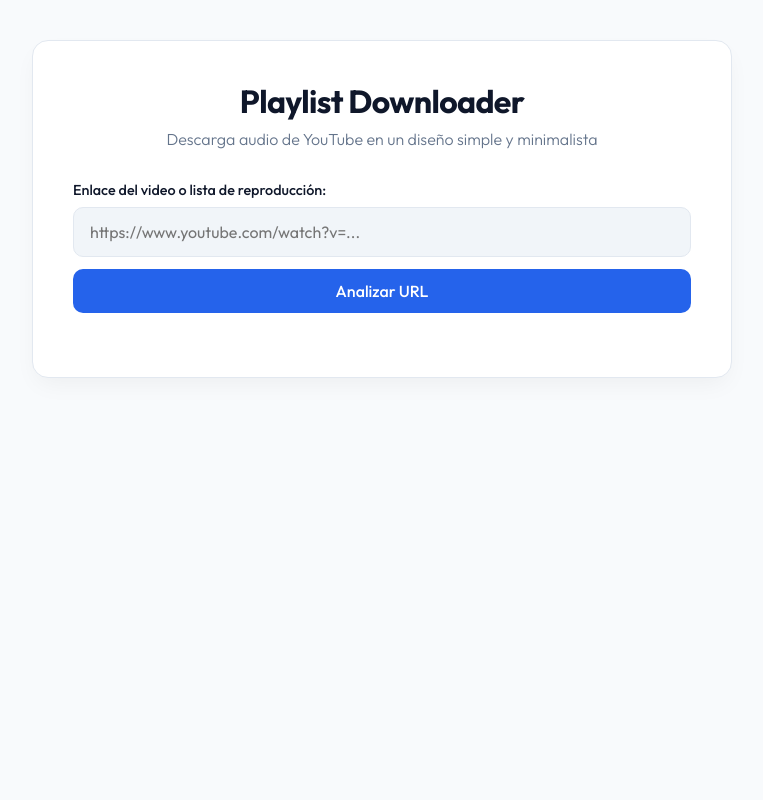
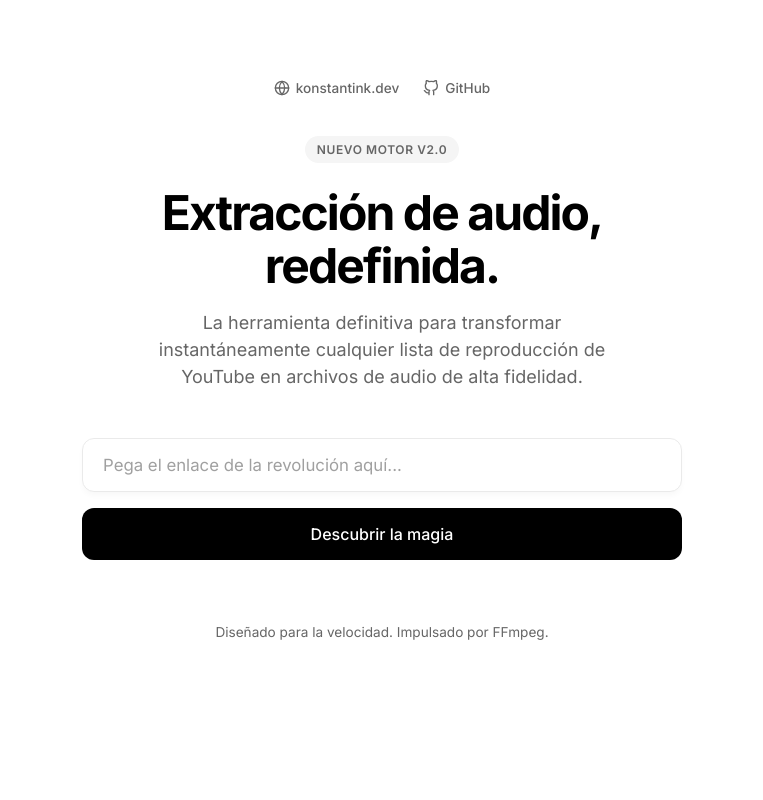
Before and after one commit to konstantinWDK/youtube-playlist-downloader, a Flask app: page / in a window 1280 px wide. Shown: the whole page, without its empty margins (258-1021 px from the left). Run offline with Flask 3, Linux system fonts and the light colour scheme.

Commit message:
feat: add top nav links, update copy, and add rotating loading messages

```diff
--- a/templates/index.html
+++ b/templates/index.html
@@ -3,21 +3,20 @@
 <head>
     <meta charset="UTF-8">
     <meta name="viewport" content="width=device-width, initial-scale=1.0">
-    <title>YouTube MP3 Downloader</title>
+    <title>Audio Extraído. Sin Límites.</title>
     <link rel="preconnect" href="https://fonts.googleapis.com">
     <link rel="preconnect" href="https://fonts.gstatic.com" crossorigin>
-    <link href="https://fonts.googleapis.com/css2?family=Outfit:wght@300;400;500;600;700&display=swap" rel="stylesheet">
+    <link href="https://fonts.googleapis.com/css2?family=Inter:wght@300;400;500;600;700&display=swap" rel="stylesheet">
     <style>
         :root {
-            --primary: #2563eb;
-            --primary-hover: #1d4ed8;
-            --bg-color: #f8fafc;
-            --card-bg: #ffffff;
-            --text-main: #0f172a;
-            --text-muted: #64748b;
-            --border: #e2e8f0;
-            --success: #10b981;
-            --danger: #ef4444;
+            --bg: #ffffff;
+            --fg: #000000;
+            --muted: #666666;
+            --border: #eaeaea;
+            --accent: #000000;
+            --accent-hover: #333333;
+            --success: #0070f3;
+            --danger: #e00;
         }
 
         * {
@@ -27,75 +26,93 @@
         }
 
         body {
-            font-family: 'Outfit', sans-serif;
-            background-color: var(--bg-color);
-            color: var(--text-main);
+            font-family: 'Inter', -apple-system, BlinkMacSystemFont, "Segoe UI", Roboto, sans-serif;
+            background-color: var(--bg);
+            color: var(--fg);
             min-height: 100vh;
             display: flex;
             justify-content: center;
             align-items: flex-start;
-            padding: 40px 24px;
+            padding: 80px 24px;
+            -webkit-font-smoothing: antialiased;
         }
 
         .container {
             width: 100%;
-            max-width: 700px;
-            background: var(--card-bg);
-            border: 1px solid var(--border);
-            border-radius: 16px;
-            padding: 40px;
-            box-shadow: 0 10px 25px -5px rgba(0, 0, 0, 0.05);
-            transition: all 0.3s ease;
+            max-width: 600px;
+            animation: fade-in-up 0.8s cubic-bezier(0.16, 1, 0.3, 1) forwards;
+            opacity: 0;
+            transform: translateY(20px);
+        }
+
+        @keyframes fade-in-up {
+            to {
+                opacity: 1;
+                transform: translateY(0);
+            }
         }
 
         .header {
             text-align: center;
-            margin-bottom: 32px;
+            margin-bottom: 48px;
+        }
+
+        .badge {
+            display: inline-block;
+            padding: 6px 12px;
+            font-size: 0.75rem;
+            font-weight: 600;
+            letter-spacing: 0.05em;
+            text-transform: uppercase;
+            background: #f5f5f5;
+            color: var(--muted);
+            border-radius: 9999px;
+            margin-bottom: 24px;
         }
 
         h1 {
-            font-size: 2rem;
+            font-size: 3rem;
             font-weight: 700;
-            color: var(--text-main);
-            margin-bottom: 8px;
-            letter-spacing: -0.02em;
+            letter-spacing: -0.04em;
+            line-height: 1.1;
+            margin-bottom: 16px;
         }
 
         p.subtitle {
-            color: var(--text-muted);
-            font-size: 1rem;
-            font-weight: 300;
+            color: var(--muted);
+            font-size: 1.125rem;
+            font-weight: 400;
+            line-height: 1.5;
+            max-width: 480px;
+            margin: 0 auto;
         }
 
         .input-group {
-            margin-bottom: 24px;
-        }
-
-        label {
-            display: block;
-            font-size: 0.9rem;
-            font-weight: 500;
-            color: var(--text-main);
-            margin-bottom: 8px;
+            margin-bottom: 32px;
+            position: relative;
         }
 
         input[type="text"] {
             width: 100%;
-            padding: 14px 16px;
+            padding: 16px 20px;
             border: 1px solid var(--border);
-            border-radius: 10px;
+            border-radius: 12px;
             font-family: inherit;
-            font-size: 1rem;
-            color: var(--text-main);
-            background: #f1f5f9;
-            transition: all 0.2s;
+            font-size: 1.05rem;
+            color: var(--fg);
+            background: var(--bg);
+            transition: all 0.2s ease;
+            box-shadow: 0 4px 6px -1px rgba(0, 0, 0, 0.03);
         }
 
         input[type="text"]:focus {
             outline: none;
-            border-color: var(--primary);
-            background: #fff;
-            box-shadow: 0 0 0 3px rgba(37, 99, 235, 0.1);
+            border-color: var(--accent);
+            box-shadow: 0 0 0 1px var(--accent);
+        }
+
+        input[type="text"]::placeholder {
+            color: #a0a0a0;
         }
 
         .btn {
@@ -103,76 +120,99 @@
             align-items: center;
             justify-content: center;
             gap: 8px;
-            padding: 12px 24px;
+            padding: 16px 24px;
             border: none;
-            border-radius: 10px;
+            border-radius: 12px;
             font-family: inherit;
             font-size: 1rem;
             font-weight: 500;
             cursor: pointer;
-            transition: all 0.2s;
+            transition: all 0.2s ease;
             width: 100%;
         }
 
         .btn-primary {
-            background: var(--primary);
+            background: var(--accent);
             color: white;
         }
 
         .btn-primary:hover:not(:disabled) {
-            background: var(--primary-hover);
+            background: var(--accent-hover);
+            transform: translateY(-1px);
+            box-shadow: 0 4px 14px 0 rgba(0,0,0,0.1);
         }
 
         .btn-secondary {
-            background: #f1f5f9;
-            color: var(--text-main);
+            background: #ffffff;
+            color: var(--fg);
             border: 1px solid var(--border);
         }
 
         .btn-secondary:hover:not(:disabled) {
-            background: #e2e8f0;
+            background: #fafafa;
+            border-color: #000;
         }
 
         .btn:disabled {
-            opacity: 0.6;
+            opacity: 0.5;
             cursor: not-allowed;
+            transform: none !important;
+            box-shadow: none !important;
         }
 
         /* Playlist Selection Styles */
         #selection-section {
             display: none;
-            margin-top: 24px;
+            margin-top: 32px;
             border-top: 1px solid var(--border);
-            padding-top: 24px;
+            padding-top: 32px;
+            animation: fade-in 0.4s ease forwards;
+        }
+
+        @keyframes fade-in {
+            from { opacity: 0; }
+            to { opacity: 1; }
         }
 
         .selection-header {
             display: flex;
             justify-content: space-between;
             align-items: center;
-            margin-bottom: 16px;
+            margin-bottom: 24px;
         }
 
         .selection-header h3 {
-            font-size: 1.1rem;
+            font-size: 1.25rem;
             font-weight: 600;
+            letter-spacing: -0.02em;
+        }
+
+        .checkbox-wrapper {
+            display: flex;
+            align-items: center;
+            gap: 8px;
+            font-size: 0.9rem;
+            color: var(--muted);
+            cursor: pointer;
         }
 
         .video-list {
             max-height: 400px;
             overflow-y: auto;
             border: 1px solid var(--border);
-            border-radius: 10px;
-            margin-bottom: 20px;
+            border-radius: 12px;
+            margin-bottom: 24px;
             background: #fafafa;
+            scrollbar-width: thin;
         }
 
         .video-item {
             display: flex;
             align-items: center;
-            padding: 12px 16px;
+            padding: 16px;
             border-bottom: 1px solid var(--border);
             transition: background 0.2s;
+            background: #ffffff;
         }
 
         .video-item:last-child {
@@ -283,54 +337,102 @@
 
         .flex-row {
             display: flex;
-            gap: 12px;
-            margin-bottom: 12px;
+            gap: 16px;
+            margin-top: 16px;
+        }
+
+        .footer {
+            margin-top: 64px;
+            text-align: center;
+            font-size: 0.85rem;
+            color: var(--muted);
+        }
+        .top-nav {
+            display: flex;
+            justify-content: center;
+            align-items: center;
+            gap: 24px;
+            margin-bottom: 40px;
+            font-size: 0.85rem;
+            font-weight: 500;
+        }
+
+        .top-nav a {
+            color: var(--muted);
+            text-decoration: none;
+            display: flex;
+            align-items: center;
+            gap: 6px;
+            transition: color 0.2s;
+        }
+
+        .top-nav a:hover {
+            color: var(--fg);
+        }
+
+        .top-nav svg {
+            width: 16px;
+            height: 16px;
         }
     </style>
 </head>
 <body>
     <div class="container">
+        <div class="top-nav">
+            <a href="https://konstantink.dev" target="_blank">
+                <svg viewBox="0 0 24 24" fill="none" stroke="currentColor" stroke-width="2" stroke-linecap="round" stroke-linejoin="round"><circle cx="12" cy="12" r="10"></circle><line x1="2" y1="12" x2="22" y2="12"></line><path d="M12 2a15.3 15.3 0 0 1 4 10 15.3 15.3 0 0 1-4 10 15.3 15.3 0 0 1-4-10 15.3 15.3 0 0 1 4-10z"></path></svg>
+                konstantink.dev
+            </a>
+            <a href="https://github.com/Konstantinwdk/youtube-playlist-downloader" target="_blank">
+                <svg viewBox="0 0 24 24" fill="none" stroke="currentColor" stroke-width="2" stroke-linecap="round" stroke-linejoin="round"><path d="M9 19c-5 1.5-5-2.5-7-3m14 6v-3.87a3.37 3.37 0 0 0-.94-2.61c3.14-.35 6.44-1.54 6.44-7A5.44 5.44 0 0 0 20 4.77 5.07 5.07 0 0 0 19.91 1S18.73.65 16 2.48a13.38 13.38 0 0 0-7 0C6.27.65 5.09 1 5.09 1A5.07 5.07 0 0 0 5 4.77a5.44 5.44 0 0 0-1.5 3.78c0 5.42 3.3 6.61 6.44 7A3.37 3.37 0 0 0 9 18.13V22"></path></svg>
+                GitHub
+            </a>
+        </div>
         <div class="header">
-            <h1>Playlist Downloader</h1>
-            <p class="subtitle">Descarga audio de YouTube en un diseño simple y minimalista</p>
+            <span class="badge">Nuevo Motor V2.0</span>
+            <h1>Extracción de audio,<br>redefinida.</h1>
+            <p class="subtitle">La herramienta definitiva para transformar instantáneamente cualquier lista de reproducción de YouTube en archivos de audio de alta fidelidad.</p>
         </div>
 
         <div class="input-group">
-            <label for="url-input">Enlace del video o lista de reproducción:</label>
+            <input type="text" id="url-input" placeholder="Pega el enlace de la revolución aquí...">
             <div class="flex-row">
-                <input type="text" id="url-input" placeholder="https://www.youtube.com/watch?v=...">
+                <button class="btn btn-primary" id="analyze-btn">
+                    <span>Descubrir la magia</span>
+                </button>
             </div>
-            <button class="btn btn-primary" id="analyze-btn">
-                <span>Analizar URL</span>
-            </button>
         </div>
 
         <!-- Section 2: Selection -->
         <div id="selection-section">
             <div class="selection-header">
-                <h3>Selecciona las canciones</h3>
-                <div>
+                <h3>Selecciona tu experiencia</h3>
+                <label class="checkbox-wrapper">
                     <input type="checkbox" id="select-all" checked>
-                    <label for="select-all" style="display:inline; margin-left:4px; cursor:pointer;">Seleccionar todo</label>
-                </div>
+                    <span>Seleccionar todo</span>
+                </label>
             </div>
 
             <div class="video-list" id="video-list">
                 <!-- Video items will be injected here -->
             </div>
 
-            <div class="flex-row" style="margin-bottom: 0;">
-                <button class="btn btn-secondary" id="cancel-btn">Cancelar</button>
-                <button class="btn btn-primary" id="start-download-btn">Descargar Seleccionadas</button>
+            <div class="flex-row">
+                <button class="btn btn-secondary" id="cancel-btn">Descartar</button>
+                <button class="btn btn-primary" id="start-download-btn">Materializar audio</button>
             </div>
         </div>
 
         <!-- Section 3: Status Tracking -->
         <div id="status-section">
             <div class="status-header">
-                <h3>Descargas en progreso</h3>
+                <h3>Proceso de transformación</h3>
             </div>
             <div id="status-list"></div>
+        </div>
+
+        <div class="footer">
+            Diseñado para la velocidad. Impulsado por FFmpeg.
         </div>
     </div>
 
@@ -348,17 +450,36 @@
         const statusListEl = document.getElementById('status-list');
 
         let loadedVideos = [];
+        let messageInterval;
+        const loadingMessages = [
+            "Procesando señal...",
+            "Iniciando enlace cuántico con YouTube...",
+            "Analizando las ondas sonoras...",
+            "¡Vaya! Parece que hay bastantes canciones por aquí...",
+            "Desencriptando la matriz musical...",
+            "Casi lo tenemos, no desesperes...",
+            "Extrayendo la máxima calidad posible..."
+        ];
 
         // 1. Analyze URL
         analyzeBtn.addEventListener('click', async () => {
             const url = urlInput.value.trim();
             if (!url) {
-                alert("Introduce una URL válida");
+                urlInput.focus();
                 return;
             }
 
             analyzeBtn.disabled = true;
-            analyzeBtn.innerHTML = '<div class="spinner"></div> <span>Analizando...</span>';
+            let msgIndex = 0;
+            analyzeBtn.innerHTML = `<div class="spinner"></div> <span id="analyze-msg">${loadingMessages[0]}</span>`;
+
+            clearInterval(messageInterval);
+            messageInterval = setInterval(() => {
+                msgIndex = (msgIndex + 1) % loadingMessages.length;
+                const msgEl = document.getElementById('analyze-msg');
+                if(msgEl) msgEl.innerText = loadingMessages[msgIndex];
+            }, 3000);
+
             selectionSection.style.display = 'none';
 
             try {
@@ -370,7 +491,7 @@
 
                 if (!response.ok) {
                     const data = await response.json();
-                    throw new Error(data.error || 'Error al analizar la URL');
+                    throw new Error(data.error || 'Fallo en la extracción de datos.');
                 }
 
                 const data = await response.json();
@@ -378,11 +499,15 @@
                 renderVideoList(loadedVideos);
                 selectionSection.style.display = 'block';
 
+                // Scroll to selection
+                selectionSection.scrollIntoView({ behavior: 'smooth', block: 'start' });
+
             } catch (err) {
                 alert(err.message);
             } finally {
+                clearInterval(messageInterval);
                 analyzeBtn.disabled = false;
-                analyzeBtn.innerHTML = '<span>Analizar URL</span>';
+                analyzeBtn.innerHTML = '<span>Descubrir la magia</span>';
             }
         });
 
@@ -443,15 +568,12 @@
         // 2. Start Download
         startDownloadBtn.addEventListener('click', async () => {
             const checkboxes = document.querySelectorAll('.video-checkbox:checked');
-            if (checkboxes.length === 0) {
-                alert('Selecciona al menos una canción.');
-                return;
-            }
+            if (checkboxes.length === 0) return;
 
             const selectedVideos = Array.from(checkboxes).map(c => loadedVideos[c.dataset.index]);
 
             startDownloadBtn.disabled = true;
-            startDownloadBtn.innerHTML = '<div class="spinner"></div> <span>Iniciando...</span>';
+            startDownloadBtn.innerHTML = '<div class="spinner"></div> <span>Iniciando motor...</span>';
 
             try {
                 const response = await fetch('/download', {
@@ -462,12 +584,11 @@
 
                 if (!response.ok) {
                     const data = await response.json();
-                    throw new Error(data.error || 'Error al iniciar descarga');
+                    throw new Error(data.error || 'Error al iniciar la matriz de descarga');
                 }
 
                 const { job_ids } = await response.json();
 
-                // Hide selection, show status
                 selectionSection.style.display = 'none';
                 statusSection.style.display = 'block';
                 urlInput.value = '';
@@ -477,11 +598,13 @@
                     trackJob(id);
                 });
 
+                statusSection.scrollIntoView({ behavior: 'smooth', block: 'start' });
+
             } catch (err) {
                 alert(err.message);
             } finally {
                 startDownloadBtn.disabled = false;
-                startDownloadBtn.innerText = 'Descargar Seleccionadas';
+                startDownloadBtn.innerText = 'Materializar audio';
             }
         });
 
@@ -492,11 +615,11 @@
             item.id = `job-${id}`;
             item.innerHTML = `
                 <div class="video-info">
-                    <div class="video-title">Procesando...</div>
-                    <div class="video-url">ID: ${id.substring(0, 8)}...</div>
+                    <div class="video-title">Inicializando secuencia...</div>
+                    <div class="video-url">TX-ID: ${id.substring(0, 12)}</div>
                 </div>
                 <div>
-                    <span class="status-badge queued">En cola</span>
+                    <span class="status-badge queued">EN ESPERA</span>
                 </div>
             `;
             statusListEl.prepend(item);
@@ -515,24 +638,24 @@
                     if (!response.ok) return;
 
                     const data = await response.json();
-                    if (data.title) {
+                    if (data.title && data.title !== 'Unknown Title') {
                         titleEl.innerText = data.title;
                     }
 
                     if (data.status === 'completed') {
                         actionsContainer.innerHTML = `
                             <a href="/files/${encodeURIComponent(data.filename)}" class="btn-download" download="${data.filename}">
-                                Descargar MP3
+                                Descargar Archivo
                             </a>
                         `;
                     } else if (data.status === 'processing') {
-                        actionsContainer.innerHTML = `<span class="status-badge processing"><div class="spinner" style="display:inline-block; vertical-align:middle; width:12px; height:12px; margin-right:4px;"></div> Descargando</span>`;
+                        actionsContainer.innerHTML = `<span class="status-badge processing"><div class="spinner dark" style="display:inline-block; vertical-align:middle; width:12px; height:12px; margin-right:6px;"></div> PROCESANDO</span>`;
                         setTimeout(checkStatus, 2000);
                     } else if (data.status === 'queued') {
-                        actionsContainer.innerHTML = `<span class="status-badge queued">En espera</span>`;
+                        actionsContainer.innerHTML = `<span class="status-badge queued">EN ESPERA</span>`;
                         setTimeout(checkStatus, 2000);
                     } else if (data.status === 'failed') {
-                        actionsContainer.innerHTML = `<span class="status-badge failed" title="${data.error || 'Error'}">Fallido</span>`;
+                        actionsContainer.innerHTML = `<span class="status-badge failed" title="${data.error || 'Error'}">ERROR DE SISTEMA</span>`;
                     }
                 } catch (e) {
                     setTimeout(checkStatus, 3000);
```
Also changed, not shown: other parts of templates/index.html (+41 -27 lines).
